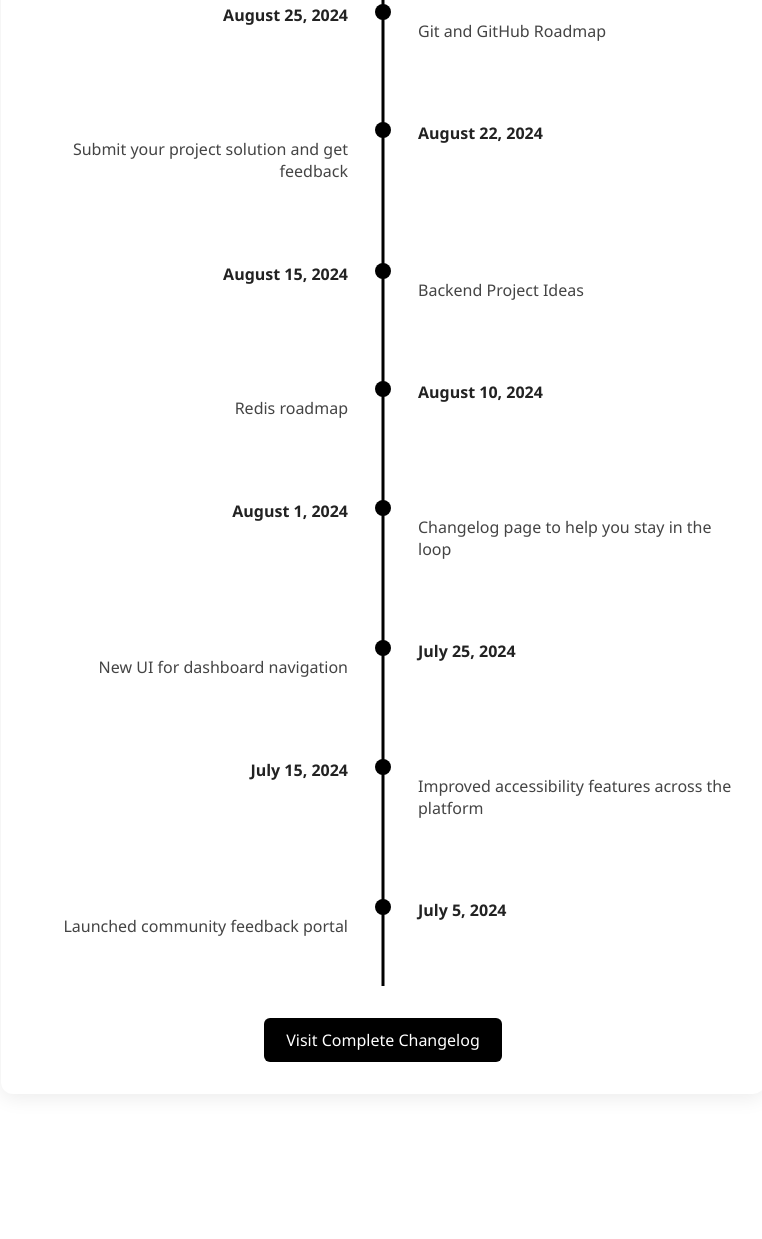
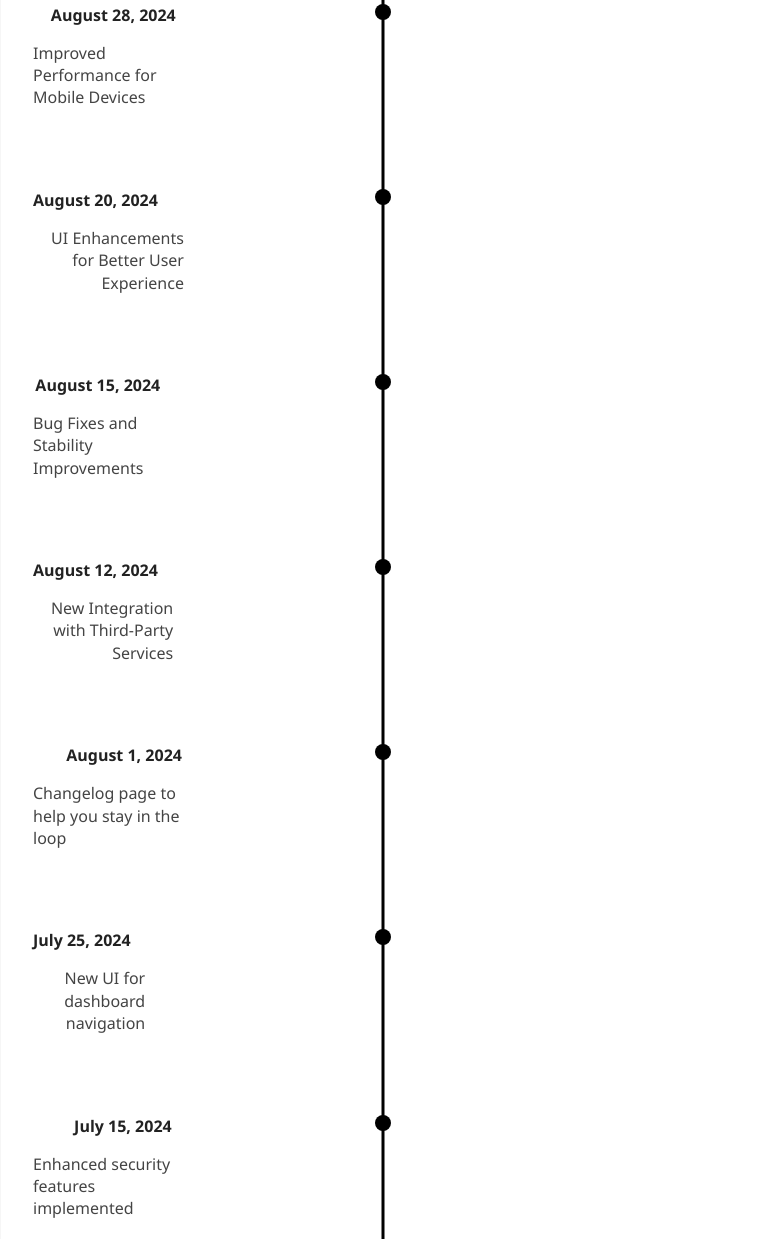
Before and after one commit to anerimoradia/changelog-component, a plain HTML site: page index.html in a window 1280 px wide. Shown: the part 656-1895 px from the top of the page, without its empty margins (257-1019 px from the left). Before the commit the page ends 1798 px from the top, so only its background shows below. Drawn offline with Linux system fonts and the light colour scheme.

Commit message:
Update changelog entries with new features and improvements

```diff
--- a/index.html
+++ b/index.html
@@ -27,44 +27,57 @@
     </li>
     <li>
       <div class="dot"></div>
-      <span class="date">August 25, 2024</span>
-
-      <p class="update">Git and GitHub Roadmap</p>
+      <div class="content">
+        <span class="date">August 28, 2024</span>
+        <p class="update">Improved Performance for Mobile Devices</p>
+      </div>
     </li>
     <li>
-      <span class="date">August 22, 2024</span>
       <div class="dot"></div>
-      <p class="update">Submit your project solution and get feedback</p>
+      <div class="content">
+        <span class="date">August 20, 2024</span>
+        <p class="update">UI Enhancements for Better User Experience</p>
+      </div>
     </li>
     <li>
-      <span class="date">August 15, 2024</span>
       <div class="dot"></div>
-      <p class="update">Backend Project Ideas</p>
+      <div class="content">
+        <span class="date">August 15, 2024</span>
+        <p class="update">Bug Fixes and Stability Improvements</p>
+      </div>
     </li>
     <li>
-      <span class="date">August 10, 2024</span>
       <div class="dot"></div>
-      <p class="update">Redis roadmap</p>
+      <div class="content">
+        <span class="date">August 12, 2024</span>
+        <p class="update">New Integration with Third-Party Services</p>
+      </div>
     </li>
     <li>
-      <span class="date">August 1, 2024</span>
       <div class="dot"></div>
-      <p class="update">Changelog page to help you stay in the loop</p>
+      <div class="content">
+        <span class="date">August 1, 2024</span>
+        <p class="update">Changelog page to help you stay in the loop</p>
+      </div>
     </li>
     <li>
-      <span class="date">July 25, 2024</span>
       <div class="dot"></div>
-      <p class="update">New UI for dashboard navigation</p>
+      <div class="content">
+        <span class="date">July 25, 2024</span>
+        <p class="update">New UI for dashboard navigation</p>
+      </div>
     </li>
     <li>
-      <span class="date">July 15, 2024</span>
       <div class="dot"></div>
-      <p class="update">Improved accessibility features across the platform</p>
+      <div class="content">
+        <span class="date">July 15, 2024</span>
+        <p class="update">Enhanced security features implemented</p>
     </li>
     <li>
-      <span class="date">July 5, 2024</span>
       <div class="dot"></div>
-      <p class="update">Launched community feedback portal</p>
+      <div class="content">
+        <span class="date">July 5, 2024</span>
+        <p class="update">Initial release of the changelog component</p>
     </li>
   </ul>
   <a href="#" class="btn">Visit Complete Changelog</a>
```
